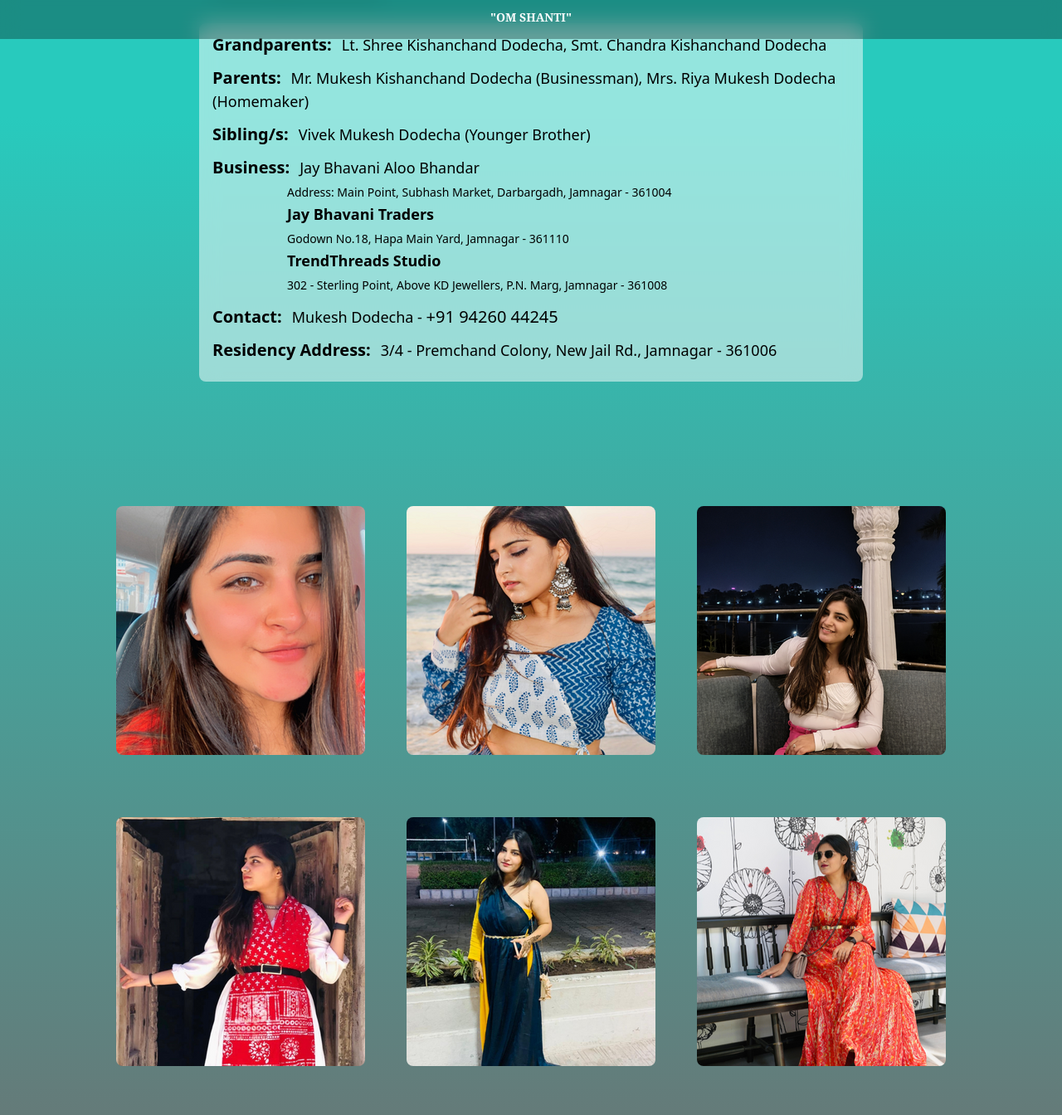
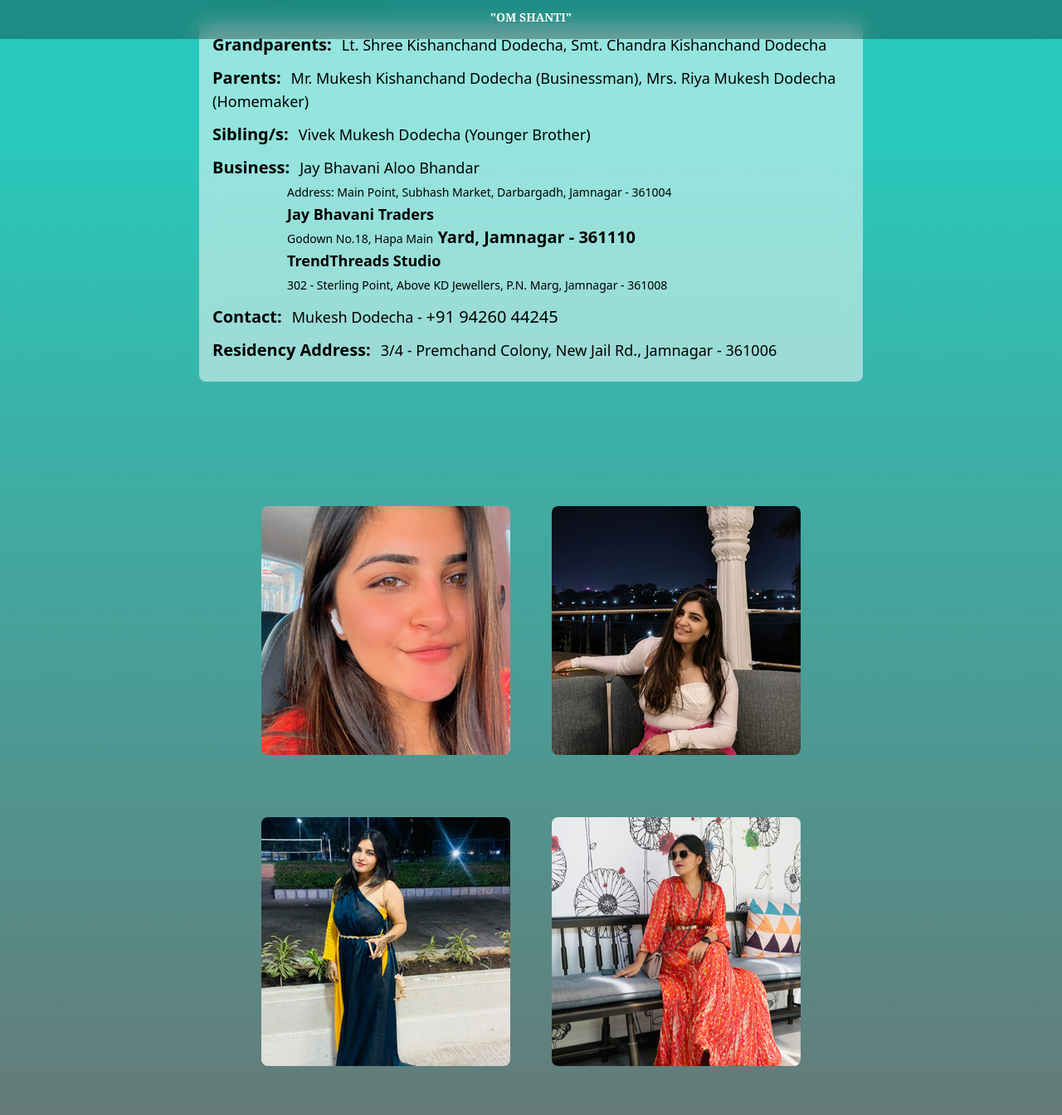
Before and after one commit to raajveerk/rinkle-dodecha, a React (Create React App) app: page / in a window 1280 px wide. Shown: the part 753-2097 px from the top of the page at 83% size. Built offline with nearby package versions, Linux system fonts and the light colour scheme.

Commit message:
pushed other light changes

```diff
--- a/src/components/Hero.jsx
+++ b/src/components/Hero.jsx
@@ -25,7 +25,7 @@ export const Hero = () => {
         <p className='text-left font-bold sm:text-xl text-lg font-sans'>Grandparents:<span className='sm:text-lg sm:ml-3 text-md ml-2 font-medium'>Lt. Shree Kishanchand Dodecha, Smt. Chandra Kishanchand Dodecha</span></p><br />
             <p className='text-left font-bold sm:text-xl text-lg font-sans'>Parents:<span className='sm:text-lg sm:ml-3 text-md ml-2 font-medium'>Mr. Mukesh Kishanchand Dodecha (Businessman), Mrs. Riya Mukesh Dodecha (Homemaker)</span></p><br />
             <p className='text-left font-bold sm:text-xl text-lg font-sans'>Sibling/s:<span className='sm:text-lg sm:ml-3 text-md ml-2 font-medium'>Vivek Mukesh Dodecha (Younger Brother)</span></p><br />
-            <p className='text-left font-bold sm:text-xl text-lg font-sans'>Business:<span className='sm:text-lg sm:ml-3 text-md ml-2 font-medium'>Jay Bhavani Aloo Bhandar</span><br /><span className='ml-[90px] sm:text-md text-sm font-medium'>Address: Main Point, Subhash <span className='sm:ml-[0px] ml-[90px]'>Market, Darbargadh, </span><br className='sm:hidden' /><span className='sm:ml-[0px] ml-[90px]'> Jamnagar - 361004</span></span><br /><span className='ml-[90px] sm:text-lg text-md font-semibold'>Jay Bhavani Traders</span><br /><span className='ml-[90px] sm:text-md text-sm font-medium'>Godown No.18, Hapa Main <span className='sm:ml-[0px] ml-[90px]'> Yard, Jamnagar - 361110</span></span><br /><span className='ml-[90px] sm:text-lg text-md font-semibold'>TrendThreads Studio</span><br /><span className='ml-[90px] sm:text-md text-sm font-medium'>302 - Sterling Point, Above KD <span className='sm:ml-[0px] ml-[90px]'> Jewellers, P.N. Marg,</span><br className='sm:hidden' /><span className='md:ml-[0px] ml-[90px]'> Jamnagar - 361008</span></span></p><br />
+            <p className='text-left font-bold sm:text-xl text-lg font-sans'>Business:<span className='sm:text-lg sm:ml-3 text-md ml-2 font-medium'>Jay Bhavani Aloo Bhandar</span><br /><span className='ml-[90px] sm:text-md text-sm font-medium'>Address: Main Point, Subhash <span className='sm:ml-[0px] ml-[90px]'>Market, Darbargadh, </span><br className='sm:hidden' /><span className='sm:ml-[0px] ml-[90px]'> Jamnagar - 361004</span></span><br /><span className='ml-[90px] sm:text-lg text-md font-semibold'>Jay Bhavani Traders</span><br /><span className='ml-[90px] sm:text-md text-sm font-medium'>Godown No.18, Hapa Main</span><br className='sm:hidden' /><span className='sm:ml-[0px] ml-[90px]'> Yard, Jamnagar - 361110</span><br /><span className='ml-[90px] sm:text-lg text-md font-semibold'>TrendThreads Studio</span><br /><span className='ml-[90px] sm:text-md text-sm font-medium'>302 - Sterling Point, Above KD <span className='sm:ml-[0px] ml-[90px]'> Jewellers, P.N. Marg,</span><br className='sm:hidden' /><span className='md:ml-[0px] ml-[90px]'> Jamnagar - 361008</span></span></p><br />
             <p className='text-left font-bold sm:text-xl text-lg font-sans'>Contact:<span className='sm:text-lg sm:ml-3 text-md ml-2 font-medium'>Mukesh Dodecha - </span><br className='sm:hidden' /><span className='sm:ml-0 ml-[70px] text-md font-medium'>+91 94260 44245</span></p><br />
             <p className='text-left font-bold sm:text-xl text-lg font-sans'>Residency Address:<span className='sm:text-lg sm:ml-3 ml-2 text-md font-medium'>3/4 - Premchand Colony, New Jail Rd., Jamnagar - 361006</span></p><br />
         </div>
--- a/src/components/Images.jsx
+++ b/src/components/Images.jsx
@@ -9,21 +9,15 @@ import ses from "../images/ses.png";
 export const Images = () => {
   return (
     <>
-    <div className='mb-[75px] max-w-[1000px] md:flex hidden items-center sm:mx-auto space-x-[50px]'>
+    <div className='mb-[75px] max-w-[650px] md:flex hidden md:mx-auto space-x-[50px]'>
         <div>
-            <img src={uno} alt="Uno" className='w-[300px] h-[300px] bg-fixed rounded-lg'/>
-        </div>
-        <div>
-            <img src={dos} alt="Dos" className='w-[300px] h-[300px] bg-fixed rounded-lg'/>
+            <img src={uno} alt="Uno" className='w-[300px] h-[300px] rounded-lg'/>
         </div>
         <div>
             <img src={tres} alt="Tres" className='w-[300px] h-[300px] bg-fixed rounded-lg' />
         </div>
     </div>
-    <div className='mb-[150px] max-w-[1000px] md:flex hidden items-center sm:mx-auto space-x-[50px]'>
-        <div>
-            <img src={quatro} alt="Quatro" className='w-[300px] h-[300px] bg-fixed rounded-lg' />
-        </div>
+    <div className='mb-[150px] max-w-[650px] md:flex hidden items-center sm:mx-auto space-x-[50px]'>
         <div>
             <img src={sinko} alt="Sinko" className='w-[300px] h-[300px] bg-fixed rounded-lg' />
         </div>
@@ -33,8 +27,11 @@ export const Images = () => {
     </div>
 
     <div className='md:hidden flex flex-col items-center space-y-[25px] mb-[0px]'>
+        {/* <div>
+            <img src={quatro} alt="Quatro" className='w-[300px] h-[300px] bg-fixed rounded-lg' />
+        </div><br /> */}
         <div>
-            <img src={quatro} alt="Quatro" className='w-[300px] h-[300px] bg-fixed rounded-lg' />
+            <img src={tres} alt="Tres" className='w-[300px] h-[300px] bg-fixed rounded-lg' />
         </div><br />
         <div>
             <img src={sinko} alt="Sinko" className='w-[300px] h-[300px] bg-fixed rounded-lg' />
@@ -45,12 +42,9 @@ export const Images = () => {
         <div>
             <img src={uno} alt="Uno" className='w-[300px] h-[300px] bg-fixed rounded-lg'/>
         </div><br />
-        <div>
+        {/* <div>
             <img src={dos} alt="Dos" className='w-[300px] h-[300px] bg-fixed rounded-lg'/>
-        </div><br />
-        <div>
-            <img src={tres} alt="Tres" className='w-[300px] h-[300px] bg-fixed rounded-lg' />
-        </div><br />
+        </div><br /> */}
     </div>
     </>
   )
```
